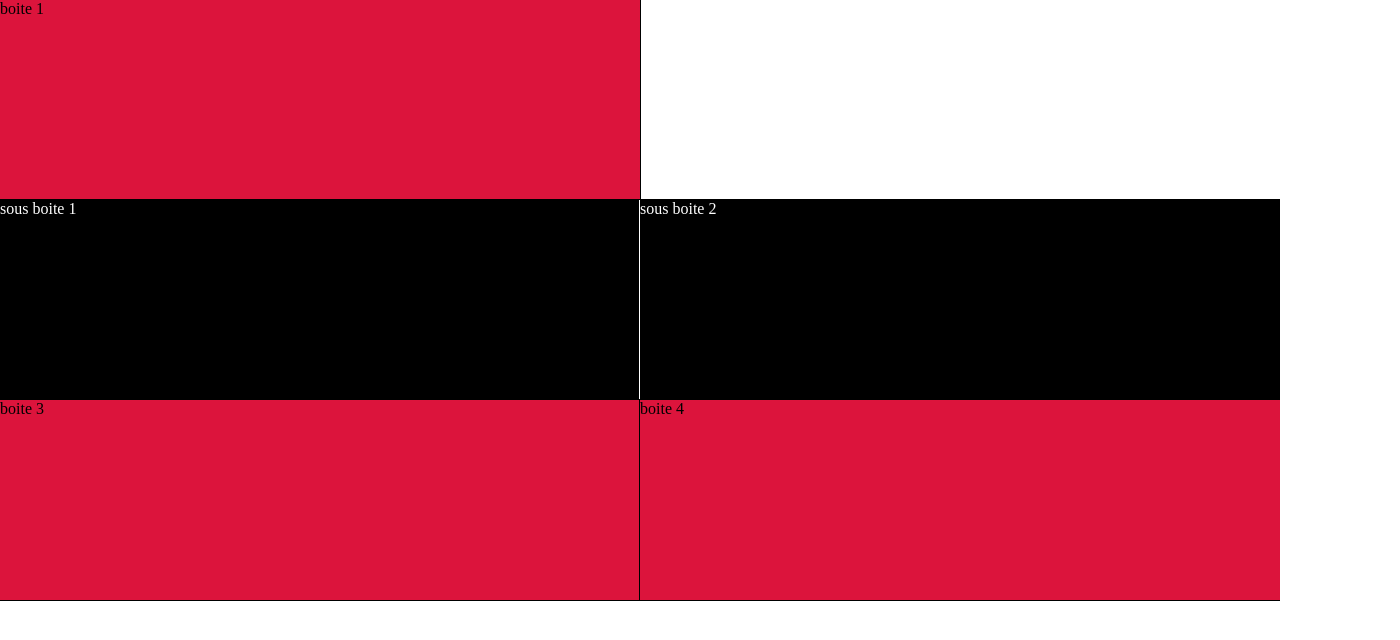
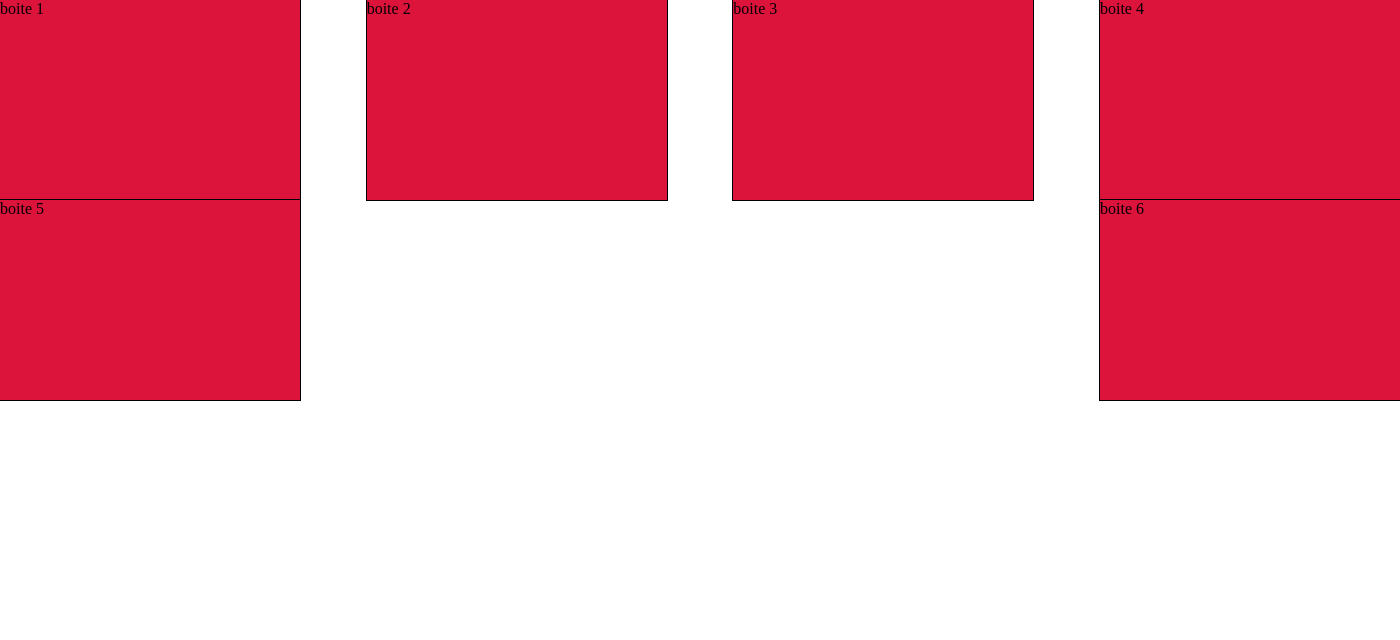
Before and after one commit to webepse/BI2-flex, a plain HTML site: page index.html in a window 1280 px wide. Shown: the whole page, 1400 px wide, since content can reach past the window. Drawn offline with Linux system fonts and the light colour scheme.

Commit message:
justify-content

```diff
--- a/assets/style.css
+++ b/assets/style.css
@@ -4,28 +4,16 @@
 }
 
 .container-flex{
-    width: 100%;
+    width: 1400px;
+    margin: 0 auto;
     display: flex;
     flex-wrap: wrap;
+    justify-content: space-between;
 }
 
 .items{
-   width: 50%;
+    width: 300px;
     background-color: crimson;
     outline: solid 1px black;
     height: 200px;
 }
-
-.items:nth-child(2)
-{
-    background-color: gold;
-    width: 100%;
-    display: flex;
-}
-
-.sitems{
-    background-color: black;
-    outline: solid 1px white;
-    color: white;
-    flex: 1;
-}
--- a/index.html
+++ b/index.html
@@ -9,12 +9,13 @@
 <body>
     <div class="container-flex">
         <div class="items">boite 1</div>
-        <div class="items">
-            <div class="sitems">sous boite 1</div>
-            <div class="sitems">sous boite 2</div>
-        </div>
+        <div class="items">boite 2</div>
         <div class="items">boite 3</div>
         <div class="items">boite 4</div>
+        <div class="items">boite 5</div>
+        <div class="items">boite 6</div>
+
+
     </div>
 
 </body>
```
